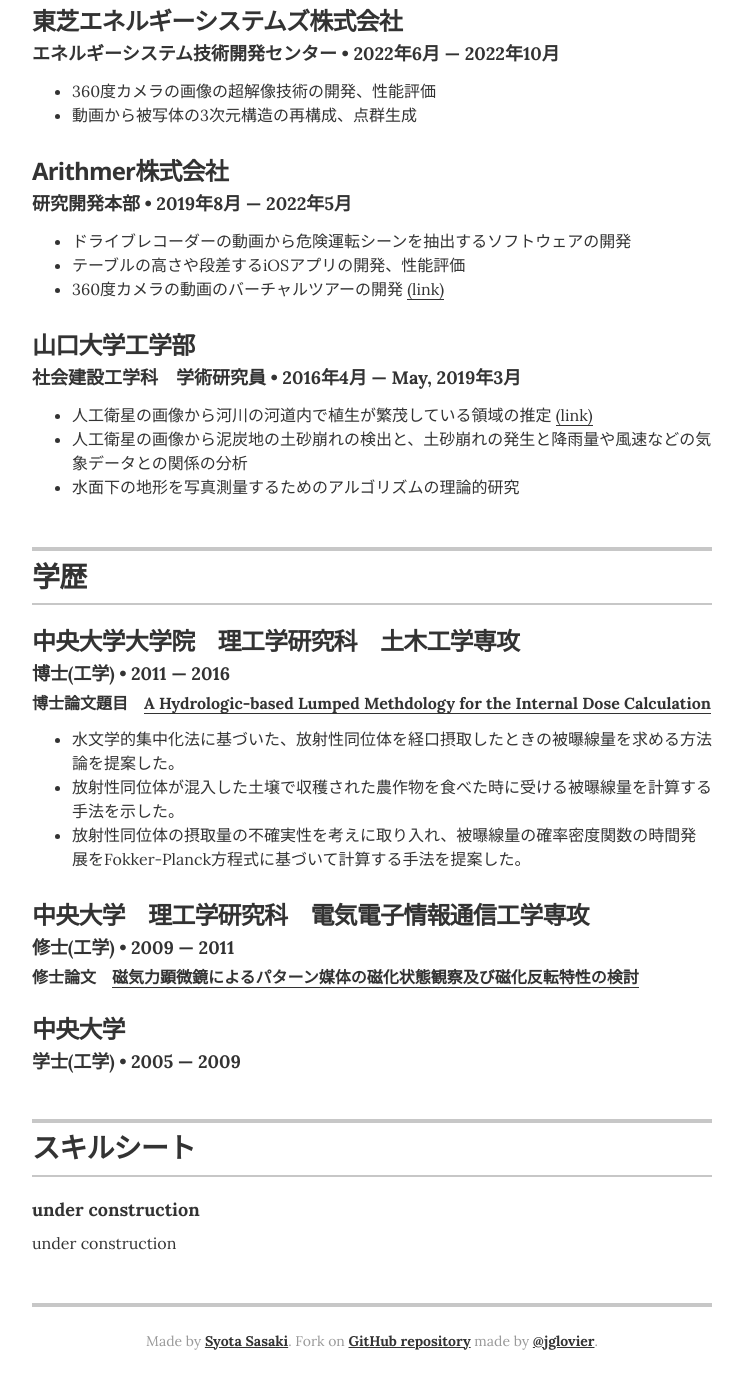
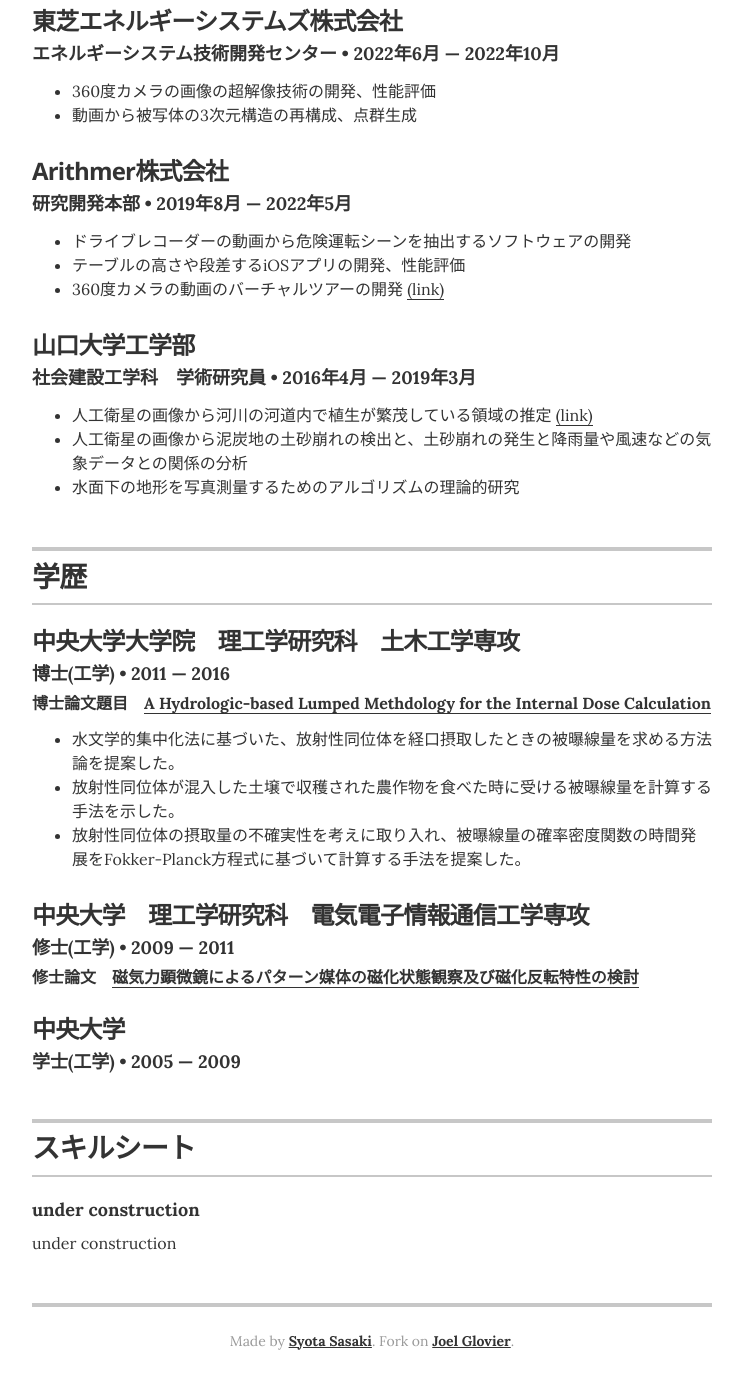
Before and after one commit to jglovier/resume-template, a Jekyll site: the page built from index.html, in a window 1280 px wide and 1400 px high, scrolled down 961 px. Shown: the top 1389 px of the window, without its empty margins (268-1011 px from the left). Built offline with Jekyll 4.4.1, drawn with Linux system fonts in a browser that asks for light colours.

Commit message:
fix typo

```diff
--- a/_config.yml
+++ b/_config.yml
@@ -54,7 +54,7 @@
   # resume_facebook_url:          "insert Facebook URL here"
   # resume_linkedin_url:          "https://www.linkedin.com/in/joelglovier"
   # resume_instagram_url:         "insert your Instagram URL here"
-  resume_website_url:           "https://s-sasaki-earthsea-wizard.github.io/earthsea-wizard-hp.github.io/"
+  resume_website_url:           "https://s-sasaki-earthsea-wizard.github.io/"
   # resume_medium_url:            "https://medium.com/@jglovier"
 resume_print_social_links:      true
 
--- a/_data/experience.yml
+++ b/_data/experience.yml
@@ -21,5 +21,5 @@
 # Yamaguchi University
 - company: 山口大学工学部
   position: 社会建設工学科　学術研究員
-  duration: 2016年4月  &mdash; May, 2019年3月
+  duration: 2016年4月  &mdash; 2019年3月
   summary: <ul class="resume-item-list"><li>人工衛星の画像から河川の河道内で植生が繁茂している領域の推定 <a href="https://www.jstage.jst.go.jp/article/jscejer/73/5/73_I_303/_article/-char/ja/" target="_blank">(link)</a></li><li>人工衛星の画像から泥炭地の土砂崩れの検出と、土砂崩れの発生と降雨量や風速などの気象データとの関係の分析</li><li>水面下の地形を写真測量するためのアルゴリズムの理論的研究</li></ul>
--- a/_layouts/resume.html
+++ b/_layouts/resume.html
@@ -235,7 +235,7 @@
       {% endif %}
 
       <footer class="page-footer">
-        <p class="footer-line">Made by <a href="syota.sasaki@earthsea-wizard.com">Syota Sasaki</a>. Fork on <a href="https://github.com/jglovier/resume-template">GitHub repository</a> made by <a href="http://twitter.com/jglovier">@jglovier</a>.</p>
+        <p class="footer-line">Made by <a href="syota.sasaki@earthsea-wizard.com">Syota Sasaki</a>. Fork on <a href="https://github.com/jglovier">Joel Glovier</a>.</p>
       </footer>
 
     </div>
```
